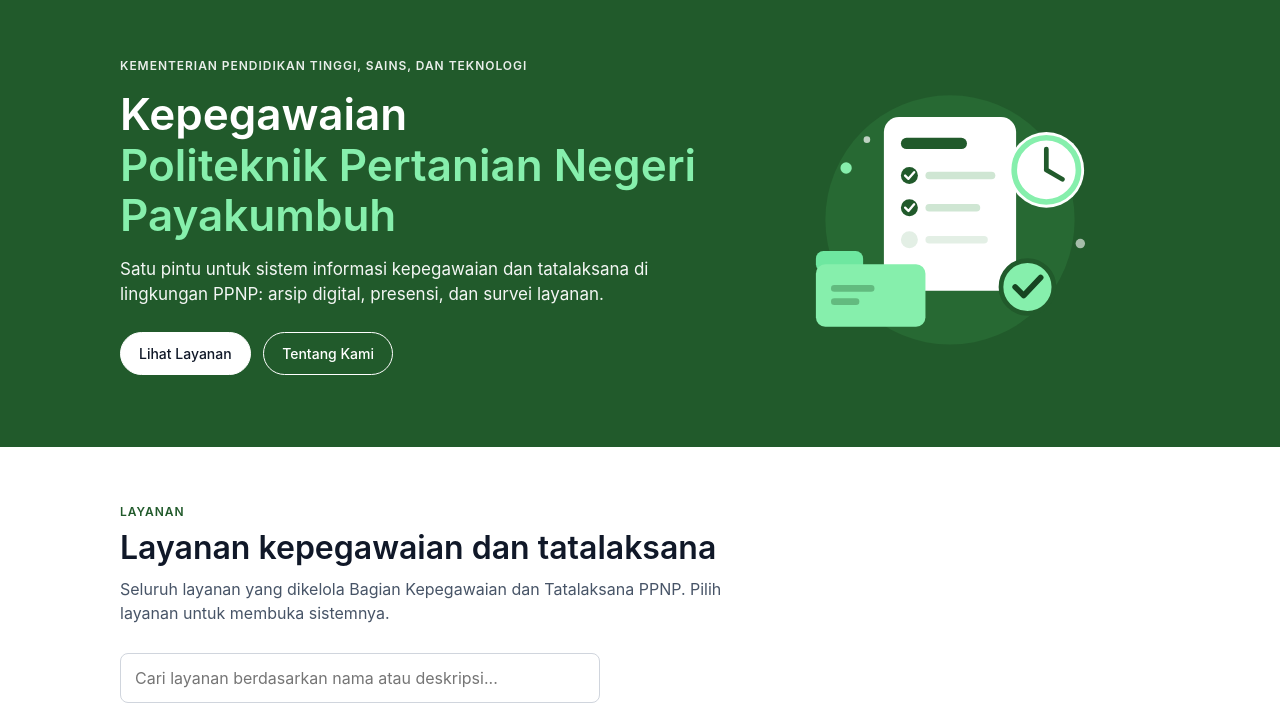
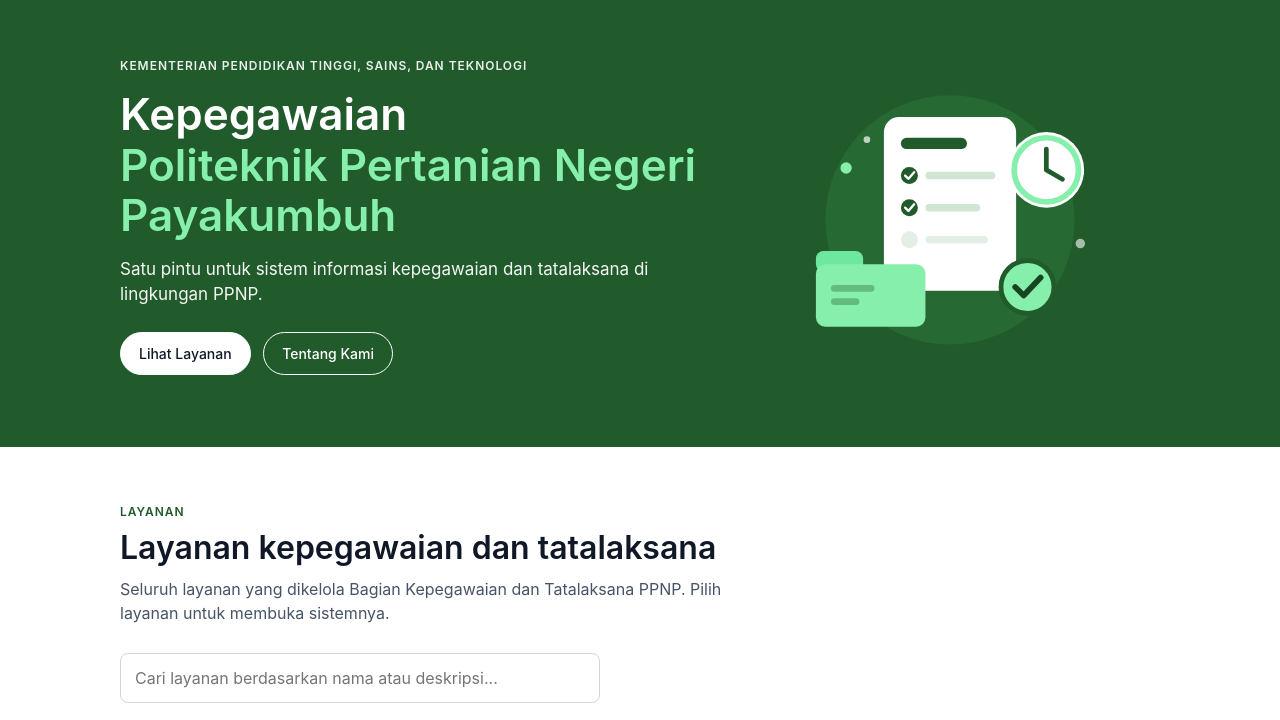
Before and after one commit to AriffAji/Dashboard-Kepegawaian, a plain HTML site: page Index.html in a window 1280 px wide. Shown: the part 80-800 px from the top of the page. Drawn offline with Linux system fonts and the light colour scheme.

Commit message:
Redesain portal layanan kepegawaian PPNP

```diff
--- a/Index.html
+++ b/Index.html
@@ -48,7 +48,7 @@
               </h1>
               <p class="d">
                 Satu pintu untuk sistem informasi kepegawaian dan tatalaksana di
-                lingkungan PPNP: arsip digital, presensi, dan survei layanan.
+                lingkungan PPNP.
               </p>
               <a class="btn f" href="#/layanan">Lihat Layanan</a>
               <a class="btn" href="#/tentang">Tentang Kami</a>
```
